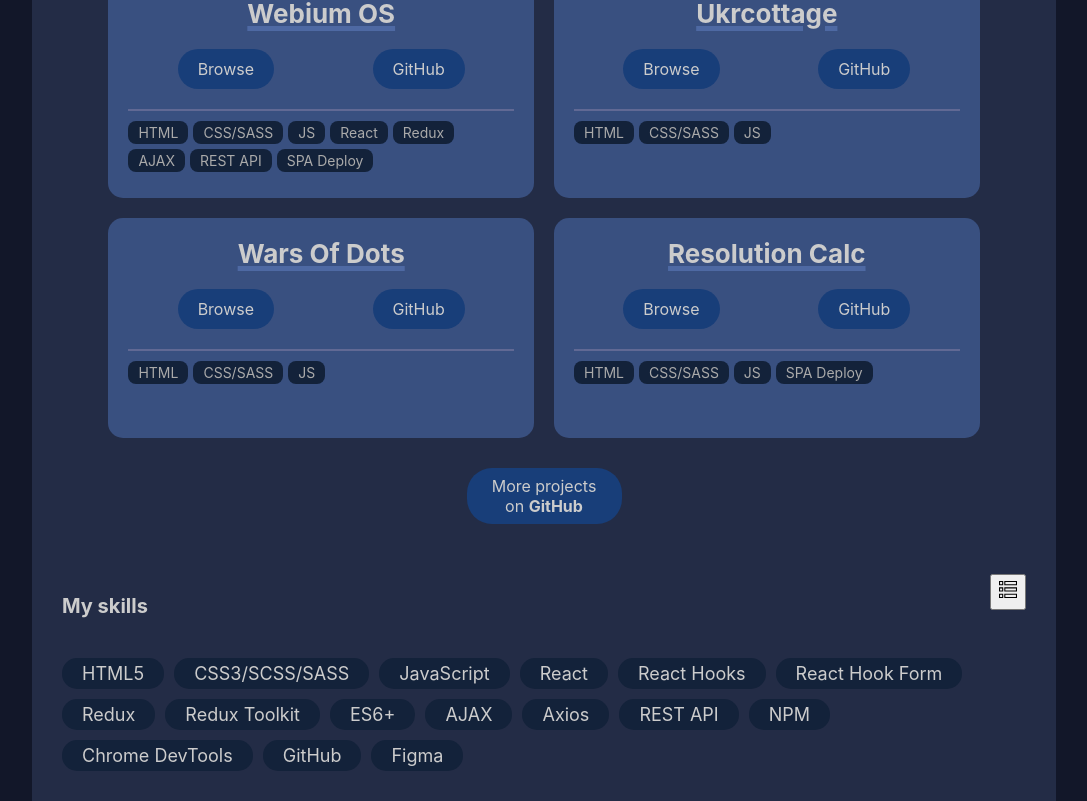
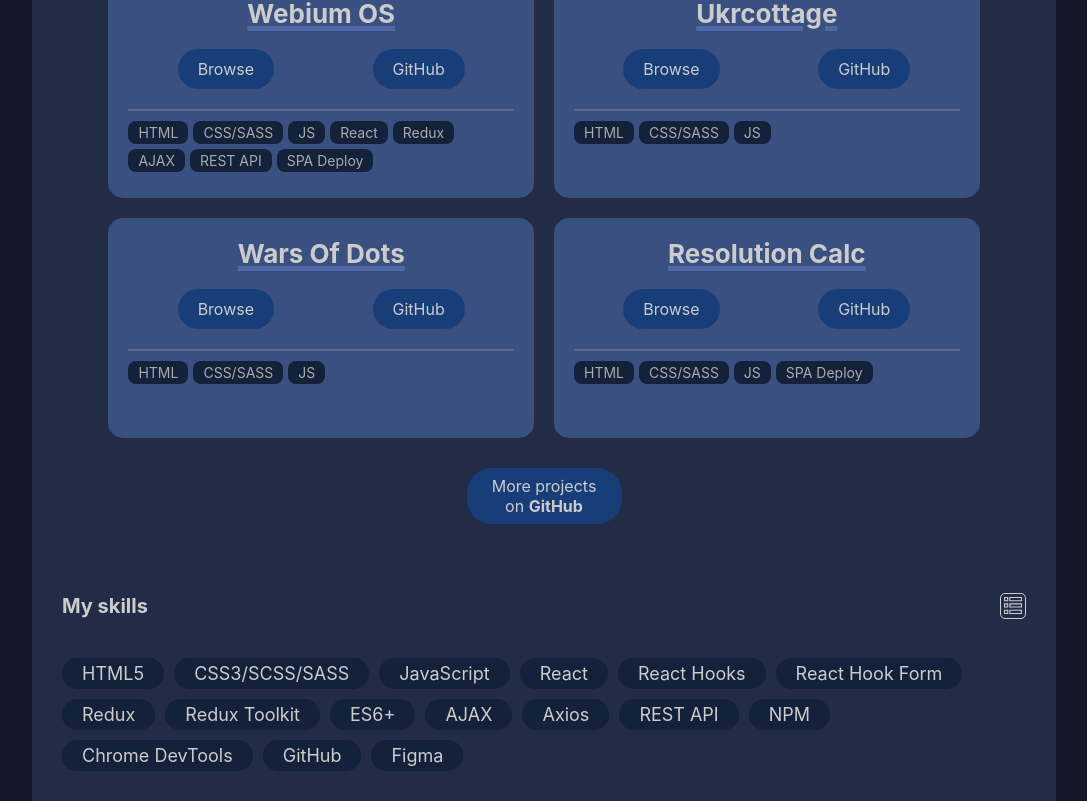
Before and after one commit to PylSerg/pylserg-cv, a React (Create React App) app: page / in a window 1280 px wide. Shown: the part 877-1678 px from the top of the page, without its empty margins (96-1183 px from the left). Built offline with nearby package versions, Linux system fonts and the light colour scheme.

Commit message:
adds change list style

```diff
--- a/src/components/Skills.js
+++ b/src/components/Skills.js
@@ -2,16 +2,16 @@ import { useState } from "react";
 import { TfiViewListAlt, TfiViewGrid } from "react-icons/tfi";
 
 export default function Skills() {
-  const [listType, setListType] = useState({
+  const [listStyle, setListStyle] = useState({
     type: "tiles",
     style: "skills__list--tiles",
   });
 
   function changeListType() {
-    if (listType.type === "tiles")
-      return setListType({ type: "list", style: "skills__list--list" });
+    if (listStyle.type === "tiles")
+      return setListStyle({ type: "list", style: "skills__list--list" });
 
-    return setListType({ type: "tiles", style: "skills__list--tiles" });
+    return setListStyle({ type: "tiles", style: "skills__list--tiles" });
   }
 
   return (
@@ -24,12 +24,14 @@ export default function Skills() {
           type="button"
           onClick={changeListType}
         >
-          {listType.type === "tiles" && <TfiViewListAlt />}
-          {listType.type === "list" && <TfiViewGrid />}
+          {listStyle.type === "tiles" && (
+            <TfiViewListAlt title="Show as a list" />
+          )}
+          {listStyle.type === "list" && <TfiViewGrid title="Show as a tiles" />}
         </button>
       </div>
 
-      <ul className={["skills__list", listType.style].join(" ")}>
+      <ul className={["skills__list", listStyle.style].join(" ")}>
         <li className="skills__item">HTML5</li>
         <li className="skills__item">CSS3/SCSS/SASS</li>
         <li className="skills__item">JavaScript</li>
--- a/src/sass/components/_skills.scss
+++ b/src/sass/components/_skills.scss
@@ -12,13 +12,23 @@
     flex-direction: row;
     flex-wrap: nowrap;
     justify-content: space-between;
+    align-items: center;
 }
 
 .toggle-button {
     font-size: 18px;
+    line-height: 0.5;
 
-    width: 36px;
-    height: 36px;
+    margin: 0;
+    padding: 3px;
+
+    color: $text-color;
+
+    background-color: transparent;
+    border-radius: 5px;
+    border: 1px solid $text-color;
+
+    cursor: pointer;
 }
 
 .skills__list {
```
